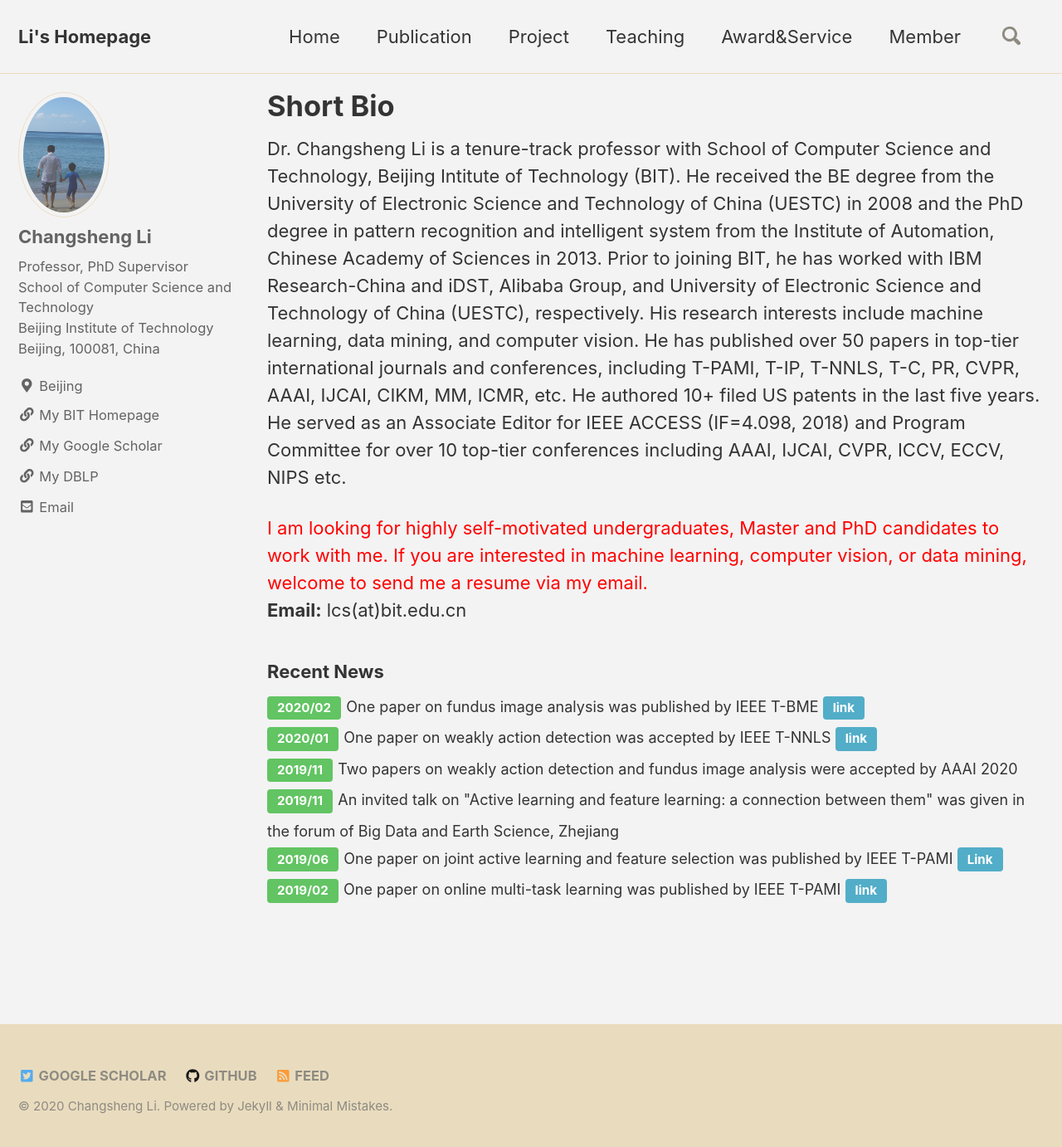
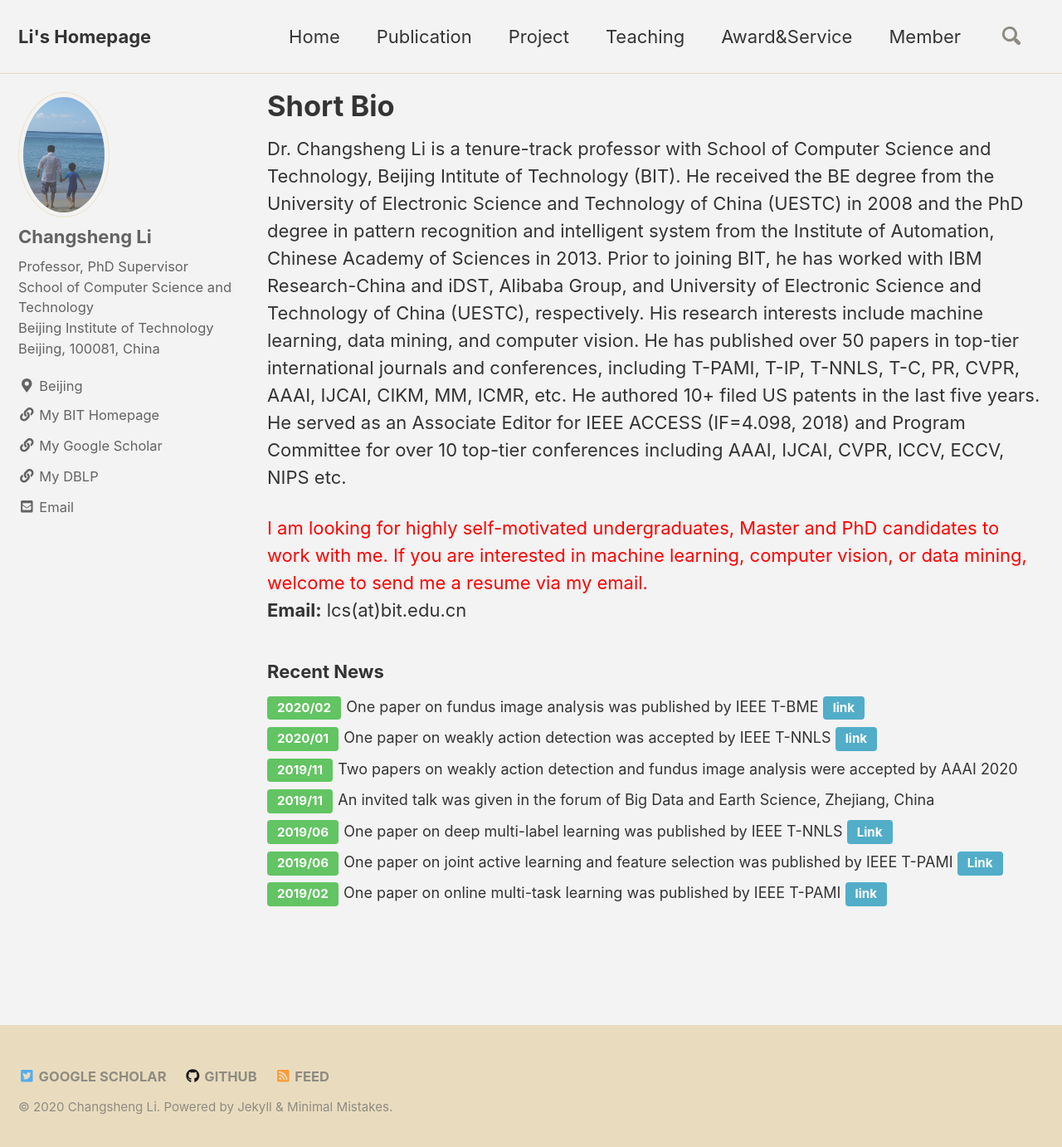
Before and after one commit to csli-bit/csli-bit.github.io, a Jekyll site: the page built from _pages/index.md, in a window 1280 px wide and 1389 px high. Shown: the top 1382 px of the window at 83% size. Built offline with Jekyll 4.4.1, drawn with Linux system fonts in a browser that asks for light colours; nearby versions of some CDN libraries; comment, search, counter and statistics services are not loaded.

Commit message:
Update index.md

```diff
--- a/_pages/index.md
+++ b/_pages/index.md
@@ -22,7 +22,9 @@ One paper on fundus image analysis was published by IEEE T-BME </font> [link](ht
 [2020/01](#link){: .btn .btn--success .btn--small} <font size="4">
 One paper on weakly action detection was accepted by IEEE T-NNLS </font> [link](https://ieeexplore.ieee.org/document/8967204/){: .btn .btn--info .btn--small}<br>
 [2019/11](#link){: .btn .btn--success .btn--small} <font size="4">Two papers on weakly action detection and fundus image analysis were accepted by AAAI 2020 </font> <br>
-[2019/11](#link){: .btn .btn--success .btn--small} <font size="4"> An invited talk on "Active learning and feature learning: a connection between them" was given in the forum of Big Data and Earth Science, Zhejiang</font> <br>
+[2019/11](#link){: .btn .btn--success .btn--small} <font size="4"> An invited talk was given in the forum of Big Data and Earth Science, Zhejiang, China</font> <br>
+[2019/06](#link){: .btn .btn--success .btn--small} <font size="4">
+One paper on deep multi-label learning was published by IEEE T-NNLS </font> [Link](https://ieeexplore.ieee.org/document/8766125){: .btn .btn--info .btn--small} <br>
 [2019/06](#link){: .btn .btn--success .btn--small} <font size="4">
 One paper on joint active learning and feature selection was published by IEEE T-PAMI </font> [Link](https://ieeexplore.ieee.org/document/8367893){: .btn .btn--info .btn--small} <br>
 [2019/02](#link){: .btn .btn--success .btn--small} <font size="4">One paper on online multi-task learning was published by IEEE T-PAMI </font> [link](https://ieeexplore.ieee.org/document/8260965){: .btn .btn--info .btn--small} <br>
```
